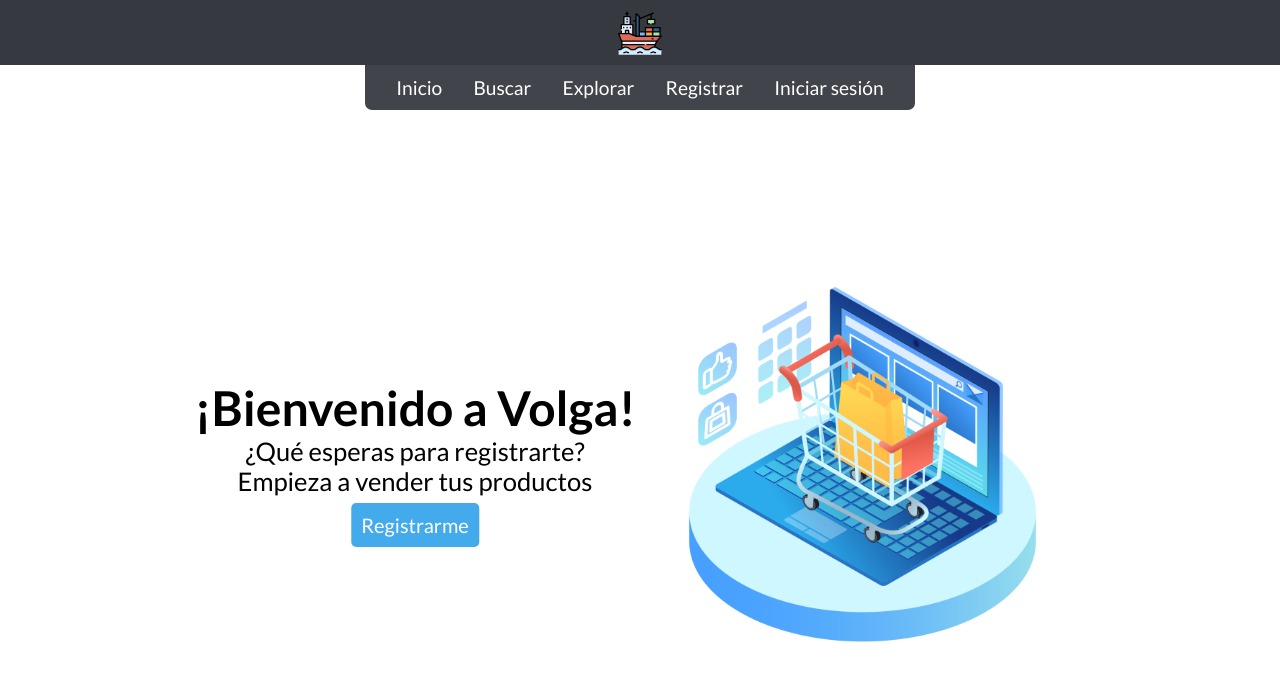
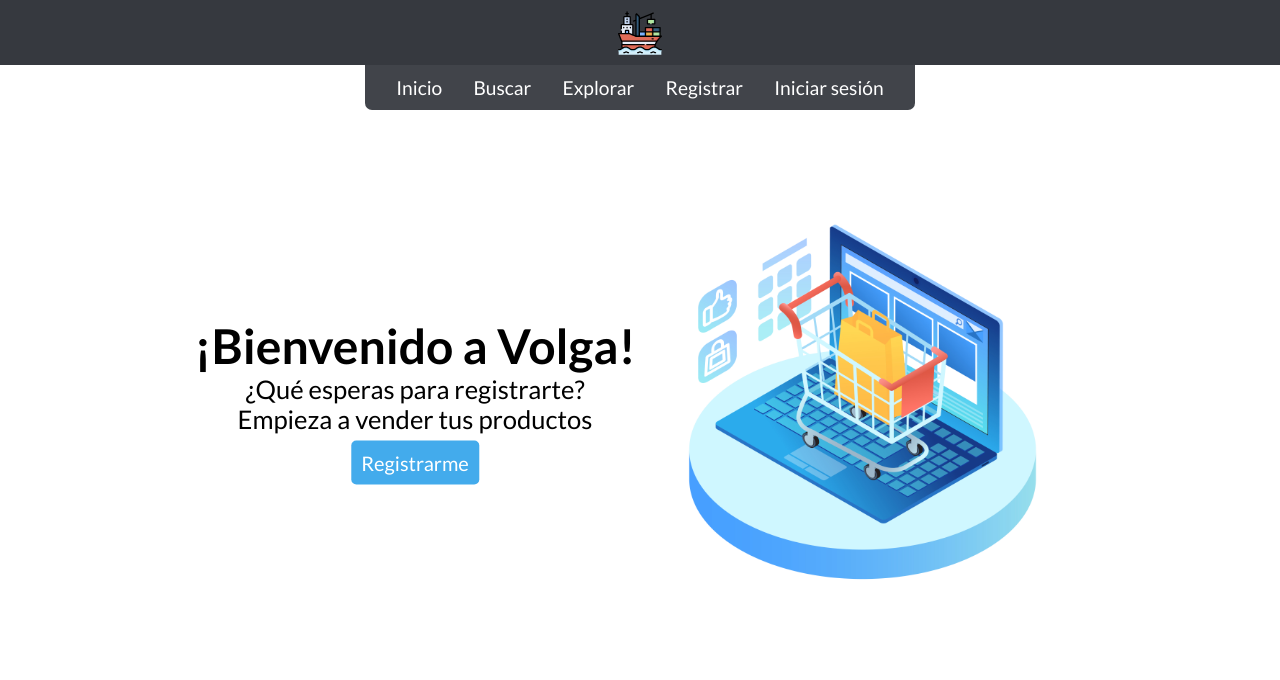
Before and after one commit to gianllopez/Volga, a React (Create React App) app: page / in a window 1280 px wide. Shown: the top 680 px of the page. Built offline with nearby package versions, Linux system fonts and the light colour scheme.

Commit message:
Clean pages (JS, CSS): Landing Page, Home (feed)

```diff
--- a/src/index.css
+++ b/src/index.css
@@ -6,7 +6,7 @@
    font-family: 'Lato', cursive;
 }
 
-#root > *:nth-child(2) {
+/* #root > *:nth-child(2) {
    padding-top: 75px;
 }
 @media (min-width: 768px) {
@@ -14,10 +14,7 @@
       padding-top: 125px;
    }
 
-}
-
-
-
+} */
 
 /* Sweet alert modified styles */
 
--- a/src/pages/Home.js
+++ b/src/pages/Home.js
@@ -1,7 +1,7 @@
 import React, { Component } from 'react';
-import api from '../utils/api';
 import { CustomMessage, UserProduct } from './components/';
 import { Landing } from './';
+import api from '../utils/api';
 import { isAuthenticated } from '../utils/routing-tools';
 import missingfollower from '../assets/Home/missing-follower.svg';
 import './styles/Home.css';
@@ -31,7 +31,7 @@ class Home extends Component {
       document.title = 'Volga - Inicio';
       if(this.state.isauth) {
          api.get('/get-data/feed')
-         .then(({ data }) => this.setState({ feed: data }));
+            .then(({ data }) => this.setState({ feed: data }));
       };
    };
 
--- a/src/pages/Landing.js
+++ b/src/pages/Landing.js
@@ -3,7 +3,7 @@ import { Link } from 'react-router-dom';
 import landinghero from '../assets/Landing/landing-hero.jpg';
 import './styles/Landing.css';
 
-function Landing(props) {
+function Landing(props={}) {
    return (
       <div id="landing-page">
          <figure>
--- a/src/pages/styles/Home.css
+++ b/src/pages/styles/Home.css
@@ -1,12 +1,12 @@
 #feed-products {
    display: flex;
-   /* padding-top: 75px; */
+   padding: 75px 0 25px 0;
    justify-content: center;
    flex-wrap: wrap;
 }
 
-/* @media screen and (min-width:768px) {
+@media screen and (min-width:768px) {
    #feed-products {
-      padding-top: 120px;
+      padding-top: 115px;
    }
-} */
+}
--- a/src/pages/styles/Landing.css
+++ b/src/pages/styles/Landing.css
@@ -1,7 +1,4 @@
 #landing-page {
-   display: flex;
-   flex-direction: column;
-   align-items: center;
    position: absolute;
    top: 50%;
    left: 50%;
@@ -21,15 +18,11 @@
 
 #landing-page section {
    text-align: center;
-   /* background-color: #fafafb; */
-   /* padding: 15px; */
-   /* border-radius: 10px; */
    font-size: clamp(16px, 5vw, 2em);
    max-width: 550px;
 }
 
 #landing-page section a button {
-   text-decoration: none;
    background-color: #43abec;
    padding: 10px;
    border-radius: 5px;
@@ -42,16 +35,13 @@
 
 @media (min-width: 768px) {
    #landing-page {
+      display: flex;
+      align-items: center;
       flex-direction: row-reverse;
-      justify-content: center;
-      padding-top: 0;
       position: absolute;
       top: 50%;
       left: 50%;
       transform: translate(-50%, -50%);
-   }
-   #landing-page figure {
-      margin: unset;
    }
    #landing-page section p {
       font-size: 0.8em;
```
